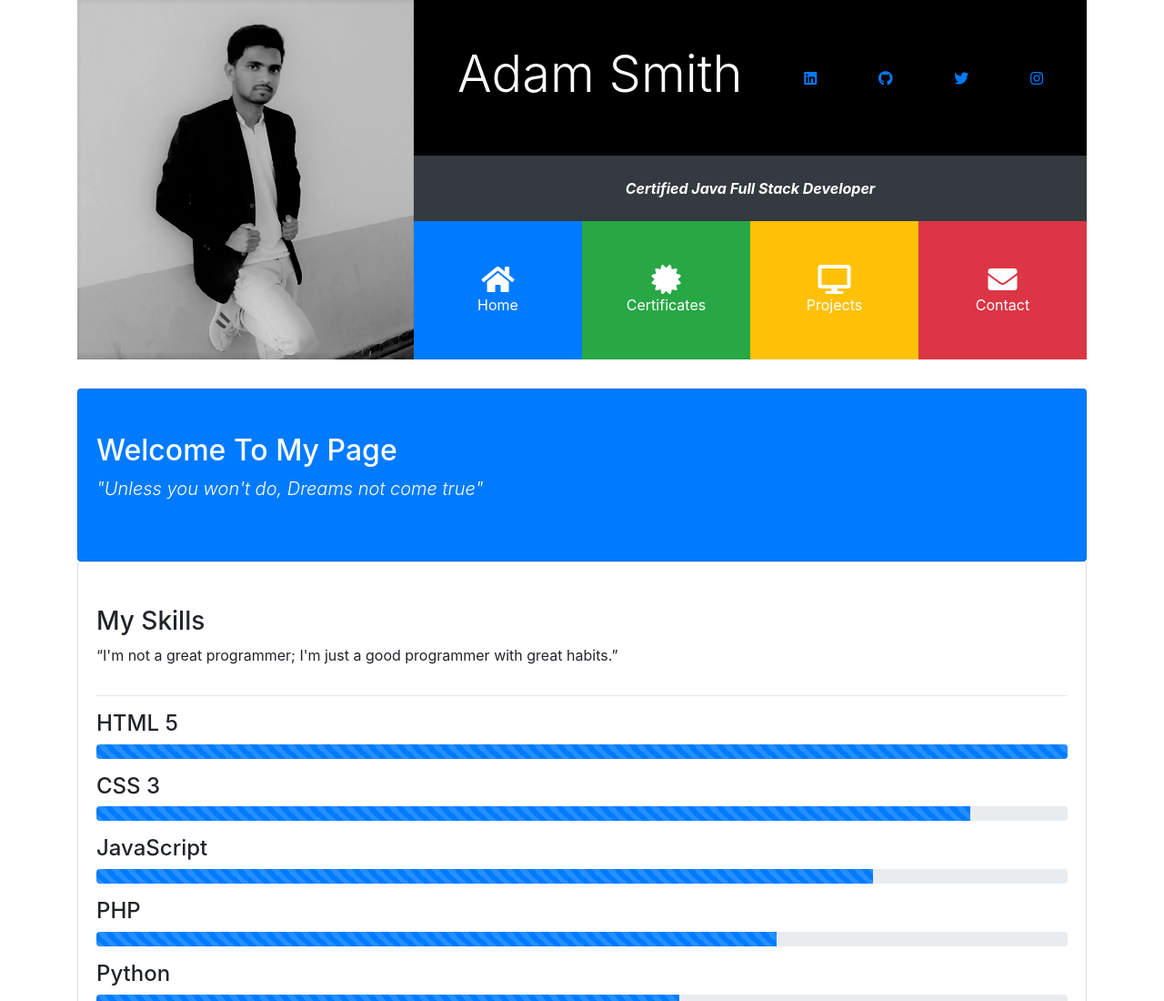
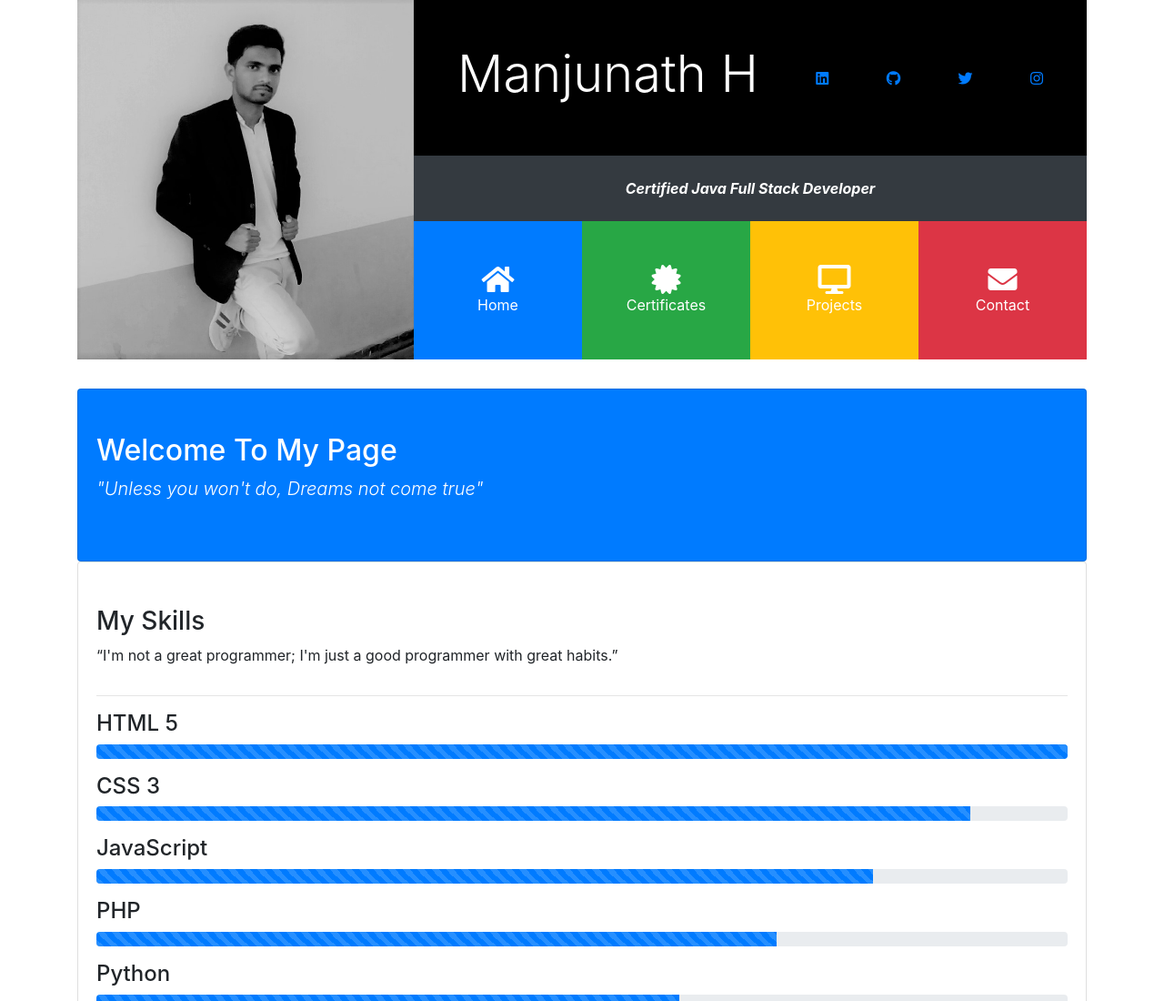
Before and after one commit to manju-me/Portfolio, a plain HTML site: page index.html in a window 1280 px wide. Shown: the top 1100 px of the page at 91% size. Drawn offline with nearby package versions, Linux system fonts and the light colour scheme; some packages are replaced by stand-ins of ours; a script that the page names is missing.

Commit message:
Name Changed

```diff
--- a/index.html
+++ b/index.html
@@ -38,7 +38,7 @@
                 <div
                   class="d-flex flex-row justify-content-between align-items-center"
                 >
-                  <h1 class="display-4">Adam Smith</h1>
+                  <h1 class="display-4">Manjunath H</h1>
                   <div class="d-none d-md-block">
                     <a
                       href="https://www.linkedin.com/in/manjunath-hinglaje"
```
